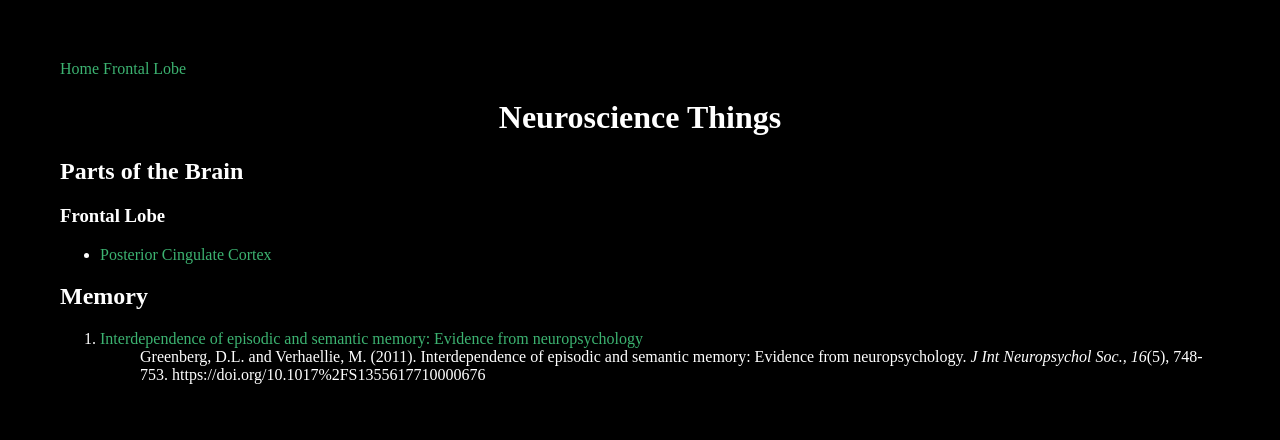
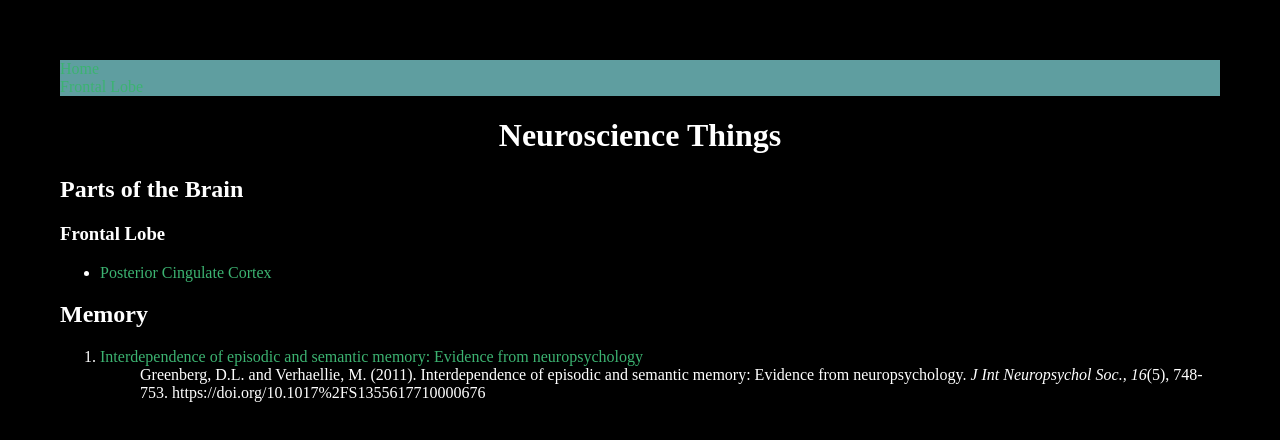
Before and after one commit to ryankyler/brain-info, a plain HTML site: page index.html in a window 1280 px wide. Drawn offline with Linux system fonts and the light colour scheme.

Commit message:
Added unordered list style and edited navbar

```diff
--- a/index.html
+++ b/index.html
@@ -9,8 +9,10 @@
 
 <body>
 	<nav>
-		<a href="./index.html">Home</a>
-		<a href="./frontal-lobe.html">Frontal Lobe</a>
+        <ul class="first-ul">
+            <li><a href="./index.html">Home</a></li>
+            <li><a href="./frontal-lobe.html">Frontal Lobe</a></li>
+        </ul>
 	</nav>
 
 	<h1>Neuroscience Things</h1>
--- a/styles.css
+++ b/styles.css
@@ -25,6 +25,10 @@ a:hover {
 	text-decoration: underline;
 }
 
-nav {
-	display: block;
+.first-ul {
+	list-style-type: none;
+	margin: 0;
+	padding: 0;
+	overflow: hidden;
+	background-color:cadetblue
 }
```
